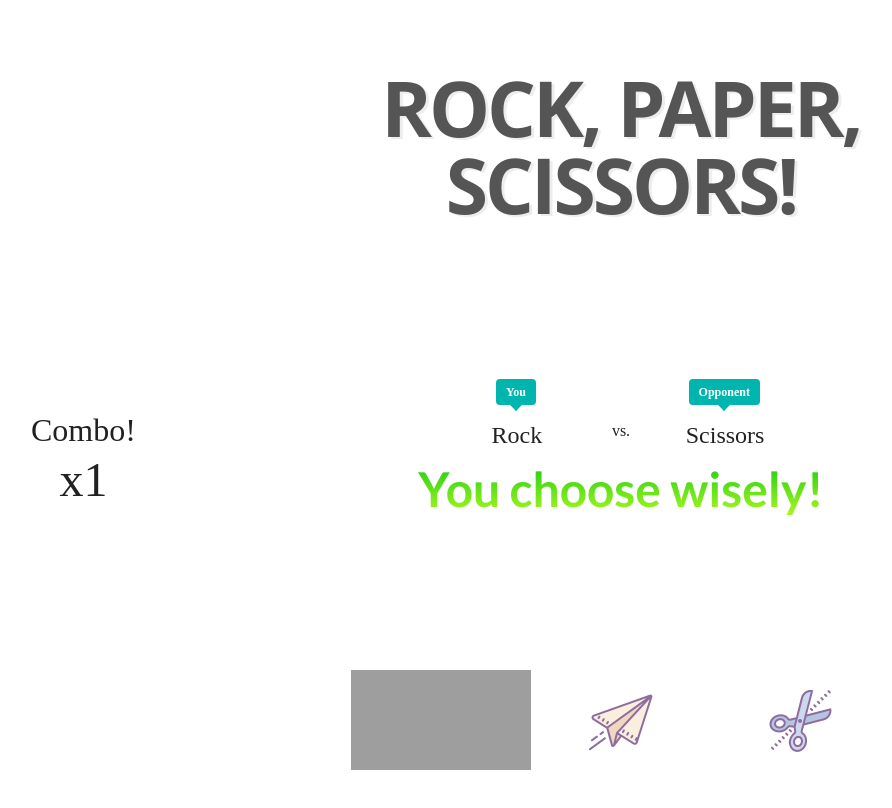
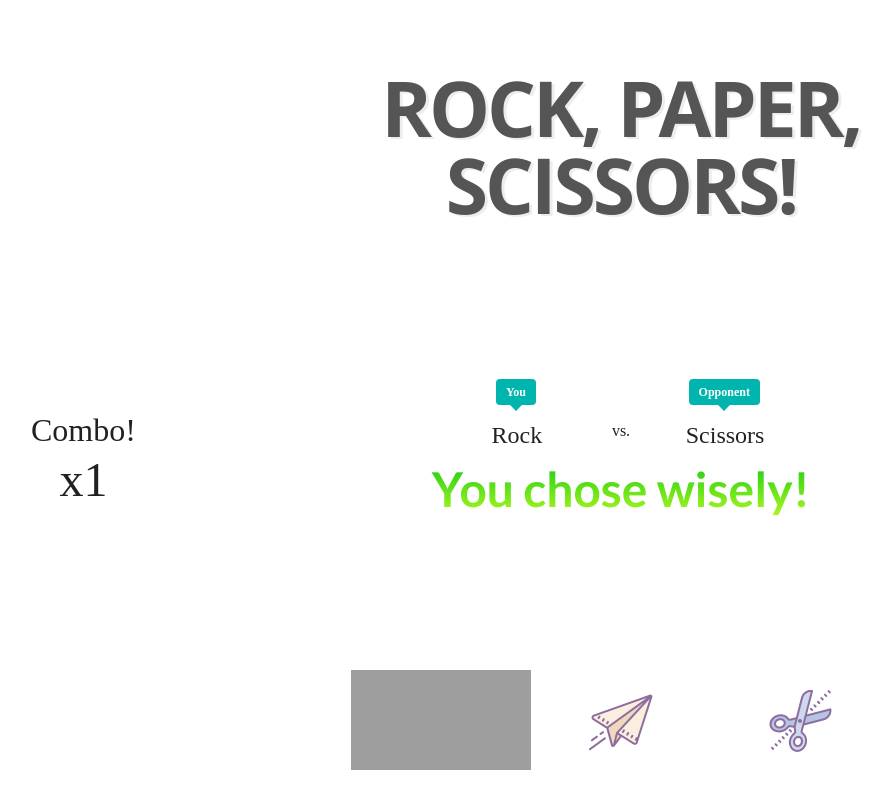
Before and after one commit to robin-lillqvist/rockpaperscissors_game_reactjs, a React (Create React App) app: page / in a window 1280 px wide. Both pictures are taken after a click on the button 460 px from the left and 720 px from the top of the page. Shown: the top 808 px of the page, without its empty margins (19-911 px from the left). Built offline with nearby package versions, Linux system fonts and the light colour scheme; grey boxes are pictures that could not be loaded; a web font is replaced by a local one.

Commit message:
fixed some spelling mistakes

```diff
--- a/src/App.jsx
+++ b/src/App.jsx
@@ -51,7 +51,7 @@ class App extends Component {
     } else {
       renderResults = (
         <div className='ui very padded text container'>
-          <h2 className='equally'>Choose Wisely</h2>
+          <h2 className='equally'>Choose wisely</h2>
         </div>
       )
     }
--- a/src/components/ShowResult.jsx
+++ b/src/components/ShowResult.jsx
@@ -20,7 +20,7 @@ const ShowResults = props => {
           </div>
         </div>
 
-        <div id="results" className={'results ' +props.result}>You choose {props.result}!</div>
+        <div id="results" className={'results ' +props.result}>You chose {props.result}!</div>
       </>
     )
   }
```
Also changed, not shown: 2 other files (tests, documents, lock files or other folders).
